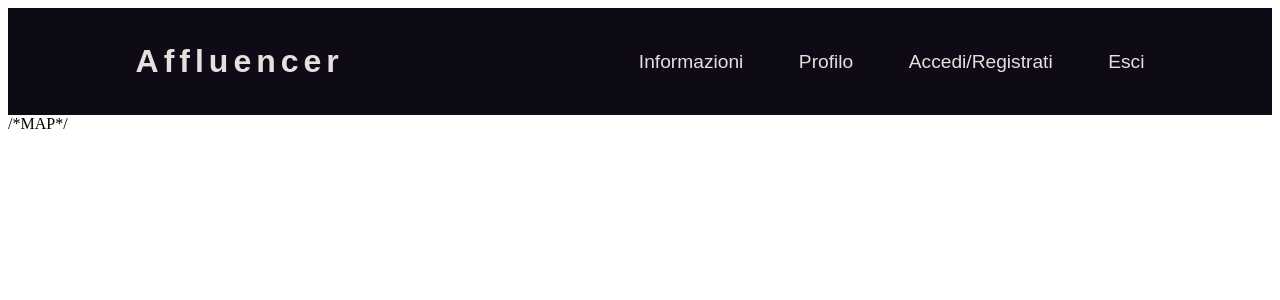
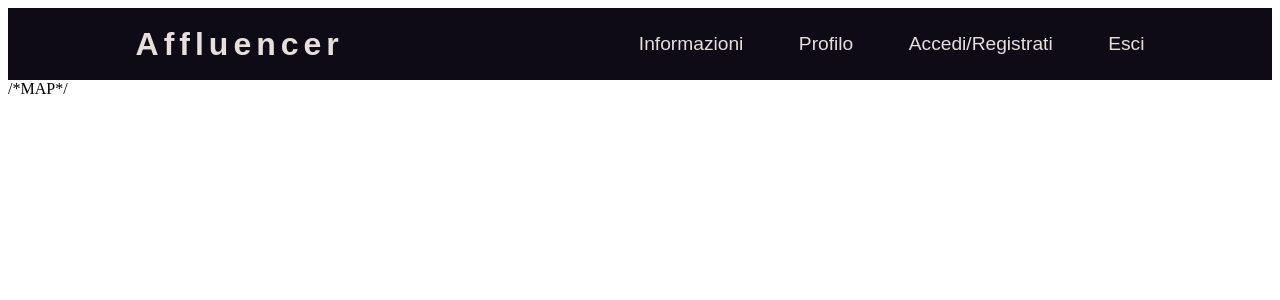
Before and after one commit to giacomopasini5/Affluencer, a Vue app in the folder affluencer/: page / in a window 1280 px wide. Shown: the top 300 px of the page. Built offline with nearby package versions, Linux system fonts and the light colour scheme.

Commit message:
fixed navbar css

```diff
--- a/affluencer/src/styles/navbar.css
+++ b/affluencer/src/styles/navbar.css
@@ -19,7 +19,7 @@ ul#nav-links {
 	display: flex;
 	justify-content: space-between;
 	width: 40%;
-	line-height: 75px;
+	line-height: 40px;
 }
 
 ul#nav-links li {
@@ -51,15 +51,15 @@ ul#nav-links a {
   transform: translateX(0) !important;
 }
 
-.toggle#line1 {
+.toggle #line1 {
   transform: rotate(-45deg) translate(-9px, 10px);
 }
 
-.toggle#line2 {
+.toggle #line2 {
   opacity: 0;
 }
 
-.toggle#line3 {
+.toggle #line3 {
   transform: rotate(45deg) translate(-5px, -6px);
 }
 
```
